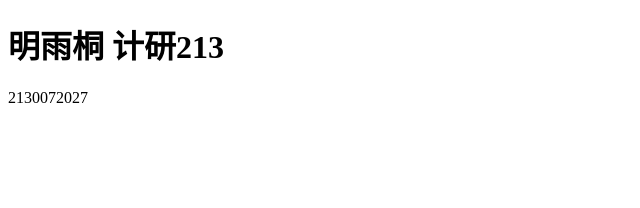
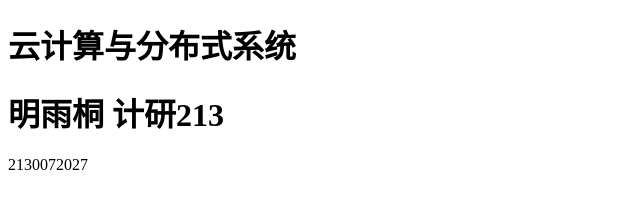
Before and after one commit to MingYuTong/MYT.github.io, a plain HTML site: page index.html in a window 1280 px wide. Shown: the whole page, without its empty margins (0-640 px from the left). Drawn offline with Linux system fonts and the light colour scheme.

Commit message:
Update index.html

```diff
--- a/index.html
+++ b/index.html
@@ -5,6 +5,7 @@
 <title>欢迎来到此网页</title>
 </head>
 <body>
+    <h1>云计算与分布式系统</h1>
     <h1>明雨桐 计研213</h1>
     <p>2130072027</p>
 </body>
```
